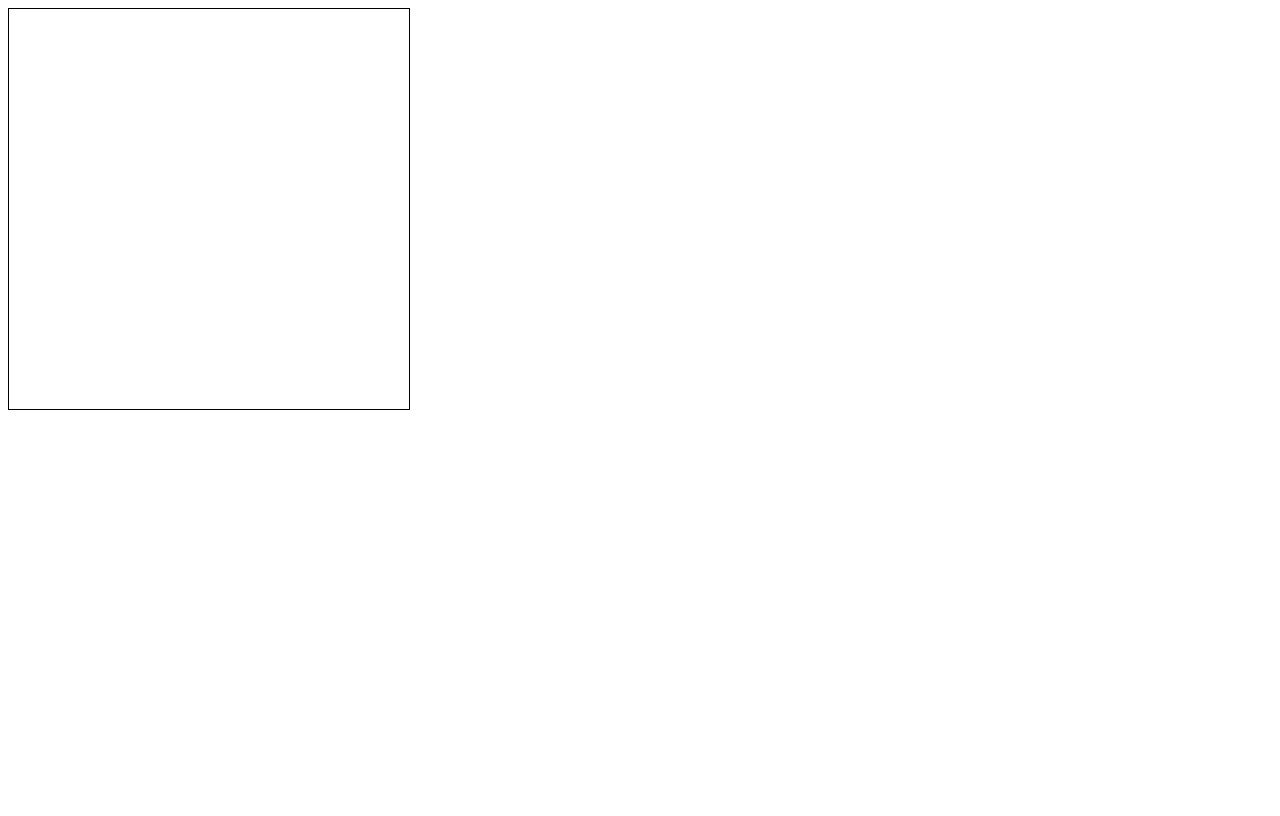
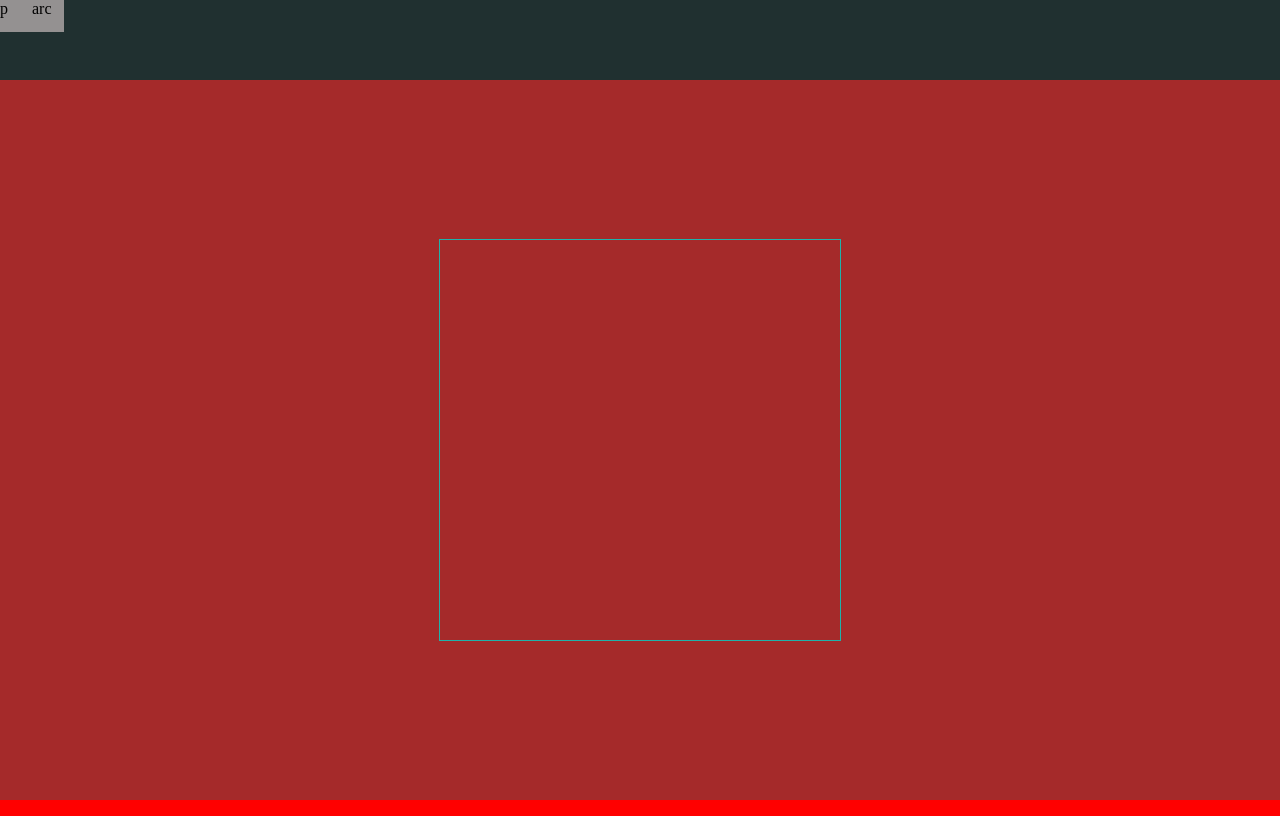
Before and after one commit to DipankajSingh/CanvaPaint, a plain HTML site: page index.html in a window 1280 px wide. Drawn offline with Linux system fonts and the light colour scheme.

Commit message:
a lot of work done

```diff
--- a/index.html
+++ b/index.html
@@ -6,11 +6,34 @@
     <meta http-equiv="X-UA-Compatible" content="IE=edge">
     <meta name="viewport" content="width=device-width, initial-scale=1.0">
     <script defer src="index.js"></script>
-    <title>Document</title>
+    <link rel="stylesheet" href="style.css">
+    <title>CanvaPaint</title>
 </head>
 
-<body style="height: 100vh;width: 100vw;">
+<body>
+    <div class="tools">
 
+        <div class="toolItem ">
+            <span id="currentSelection">p</span>
+            <div class="pensTab hidden">
+                <button id="penS" class="tabItem active">S</button>
+                <button id="penM" class="tabItem ">M</button>
+                <button id="penL" class="tabItem ">L</button>
+                <button id="penXL" class="tabItem ">XL</button>
+            </div>
+        </div>
+
+        <div class="toolItem ">
+            <span id="currentSelection">arc</span>
+            <div class="shapesTab hidden">
+                <button id="arc" class="tabItem active">arc</button>
+                <button id="square" class="tabItem ">square</button>
+                <button id="triangle" class="tabItem ">triangle</button>
+                <button id="line" class="tabItem ">Line</button>
+            </div>
+        </div>
+
+    </div>
 </body>
 
 </html>
--- a/index.js
+++ b/index.js
@@ -1,14 +1,65 @@
 'use strict'
-// default canvas size
+// default canvas size and initilizing global variables
 const size = 400
+let penSize = 10
 // creating element called paper to dwar on and add layers to it
 const paper = document.createElement('div')
-paper.style.height = size + "px"
-paper.style.width = size + "px"
-paper.style.border = '1px solid black'
+paper.classList.add('CanvasPaper')
 // paper.style.backgroundColor = "red"
 document.body.append(paper)
+// this is will functon select element(s) with the given selctor
+function $(selector = 'body') {
+    const e = document.querySelectorAll(selector)
+    if (e.length == 1) return e[0]
+    if (e.length > 1) return e
+}
+//  opening and closing tab
+Array.from($('.toolItem')).forEach((elm) => {
+    elm.addEventListener('click', (e) => {
+        elm.children[1].classList.toggle('hidden')
+    })
+})
 
+// // setting pen sizes
+// Array.from($('.pensTab').children).map((sizeElm) => {
+//     sizeElm.addEventListener('click', (e) => {
+//         // setting pen sizes
+//         switch (e.target.value) {
+//             case 'penS':
+//                 penSize = 10
+//                 break;
+//             case 'penM':
+//                 penSize = 15
+//                 break;
+//             case 'penL':
+//                 penSize = 20
+//                 break;
+//             case 'penXL':
+//                 penSize = 30
+//             default:
+//                 break;
+//         }
+//         $('#currentPen').innerHTML = e.target.innerHTML
+//     })
+// })
+
+// // close mini window if outer click
+// document.addEventListener('click', (e) => {
+//     if (e.target != $('.pens') && ![...$('.pens').classList].includes('hidden')) {
+//         $('.pens').classList.add('hidden')
+//     }
+// })
+
+//  storing the mouse X And Y position
+const mouse = {
+    x: undefined,
+    y: undefined
+}
+// setting x & y position
+document.addEventListener('mousemove', (event) => {
+    mouse.x = event.x
+    mouse.y = event.y
+})
 
 class Layer {
     //  this variable or static variable contains all the layer that are created
@@ -27,9 +78,8 @@ class Layer {
     }
 
     draw() {
-        this.context.arc()
+
     }
 }
 
-let layer1 = new Layer(true)
-console.log(Layer.layers)
+let layer1 = new Layer()
--- /dev/null
+++ b/style.css
@@ -0,0 +1,50 @@
+* {
+    margin: 0;
+    padding: 0;
+    box-sizing: border-box;
+}
+
+:root {
+    --nav-size: 5rem;
+}
+
+body {
+    height: 100vh;
+    width: 100vw;
+    background-color: red;
+}
+
+.tools {
+    position: absolute;
+    display: flex;
+    width: 100%;
+    background-color: rgb(32, 48, 48);
+    top: 0;
+    height: var(--nav-size);
+}
+
+/* "pens" is the main container for the pens */
+.toolItem {
+    height: 2rem;
+    width: 2rem;
+    background-color: rgb(148, 145, 145);
+}
+
+.hidden {
+    display: none;
+}
+
+.CanvasPaper {
+    position: absolute;
+    bottom: 0;
+    background-color: brown;
+    width: 100%;
+    height: calc(100% - var(--nav-size));
+    display: grid;
+    place-items: center;
+}
+
+.CanvasPaper>canvas {
+    position: absolute;
+    border: 1px solid lightseagreen;
+}
```
